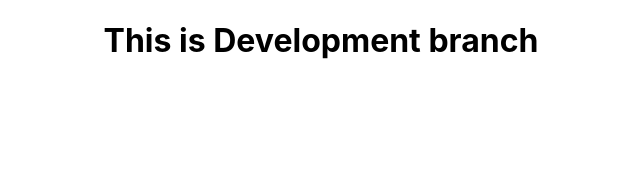
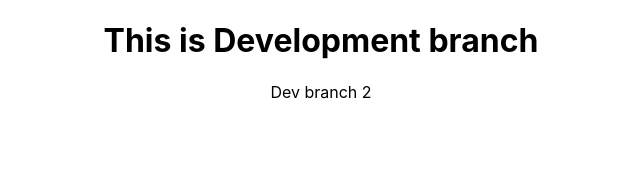
Before and after one commit to md-nazim-Hossain/github-practice, a React (Create React App) app: page / in a window 1280 px wide. Shown: the top 172 px of the page, without its empty margins (319-959 px from the left). Built offline with nearby package versions, Linux system fonts and the light colour scheme.

Commit message:
added some branch

```diff
--- a/src/App.js
+++ b/src/App.js
@@ -4,8 +4,8 @@ import './App.css';
 function App() {
   return (
     <div className="App">
-      <h1>This is  Development branch</h1>
-
+      <h1>This is Development branch</h1>
+      <p>Dev branch 2</p>
     </div>
   );
 }
```
